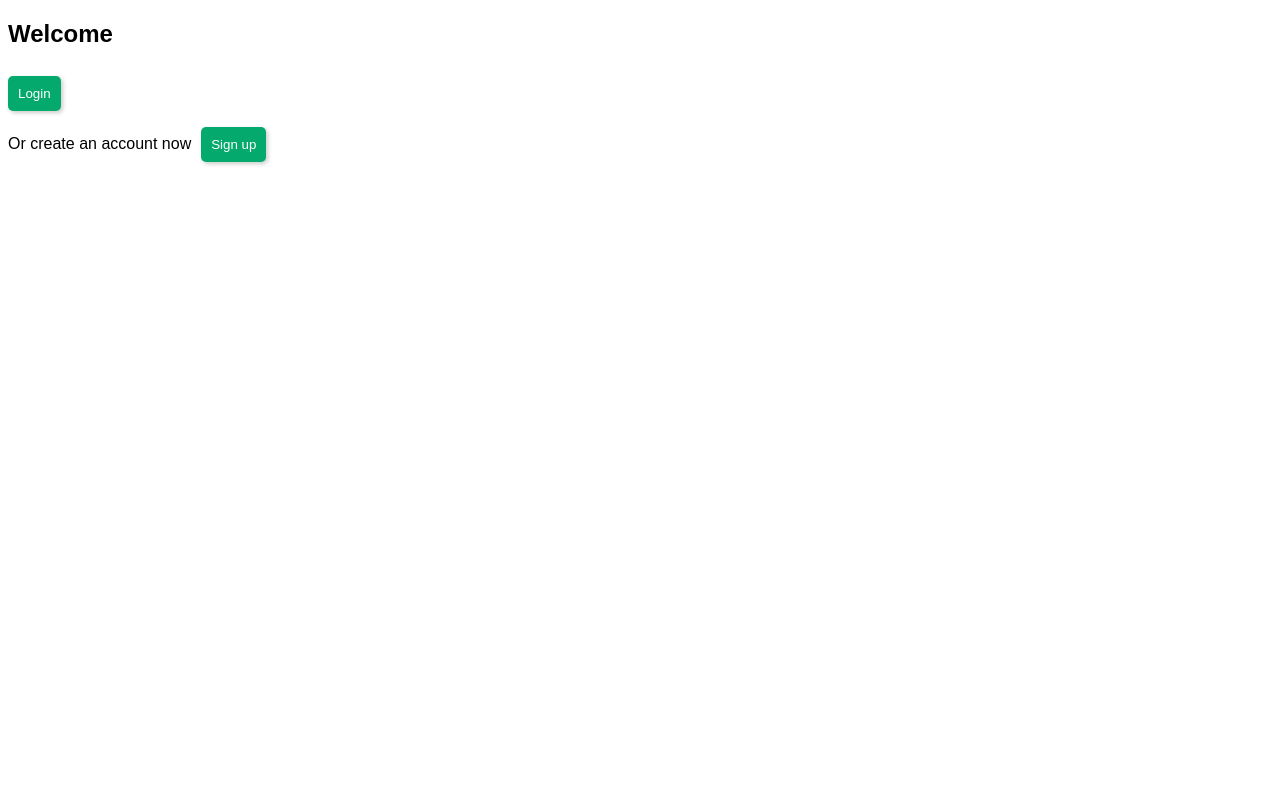
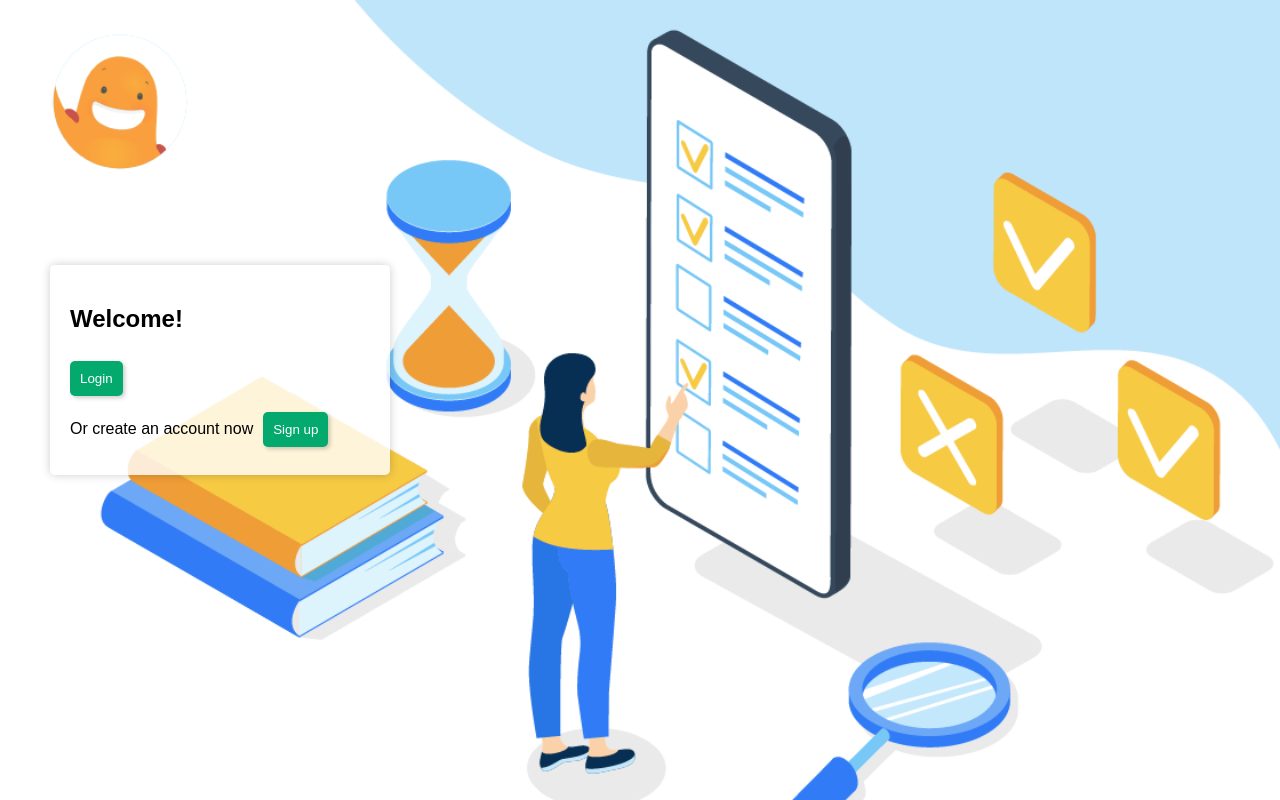
Before and after one commit to ObaiMohammad/Survey.web, a website: page HTML/web/HomePage.html in a window 1280 px wide. Drawn offline with nearby package versions, Linux system fonts and the light colour scheme.

Commit message:
feat(HomePage): add background image

```diff
--- a/HTML/css/HomePage.css
+++ b/HTML/css/HomePage.css
@@ -1,4 +1,75 @@
 body {font-family: Arial, Helvetica, sans-serif;}
+
+body {
+  background-image: url('../img/survey.png');
+  background-size: cover; /* Cover the entire viewport */
+  /*background-position: center; !* Center the background image *!*/
+  background-repeat: no-repeat; /* Prevent image repetition */
+  height: 100vh;
+  margin: 0;
+  display: flex;
+  justify-content: flex-start; /* Align content to the right */
+  align-items: center; /* Center vertically */
+}
+
+#loginContainer {
+  background-color: rgba(255, 255, 255, 0.8); /* Semi-transparent white background */
+    /*border-width:2px;*/
+    /*border-style: solid;*/
+    /*border-color: #d9d8d8;*/
+  box-shadow: 0px 0px 10px rgba(0, 0, 0, 0.2);
+  border-radius: 5px;
+  padding: 20px;
+  width: 300px; /* Set a fixed width for the container */
+  margin-top: -60px;
+  margin-left: 50px;
+}
+
+
+/*body {*/
+/*  display: flex;*/
+/*  flex-wrap: wrap; !* Allow items to wrap to the next line *!*/
+/*  align-items: center;*/
+/*  justify-content: center;*/
+/*  height: 100vh;*/
+/*  margin: 0;*/
+/*}*/
+/*!*#background{*!*/
+/*!* float: left;*!*/
+/*!*  width: 1000px;*!*/
+/*!*  height: 100%;*!*/
+/*!*}*!*/
+/*!*#loginContainer{*!*/
+/*!*  border-width:10px;*!*/
+/*!*  border-style:solid;*!*/
+/*!*  border-color:#FF0000;*!*/
+/*!*}*!*/
+
+/*#background {*/
+/*  max-width: 100%; !* Ensure the image doesn't exceed its natural size *!*/
+/*  height: auto;*/
+/*}*/
+
+/*#loginContainer {*/
+/*  flex: 1;*/
+/*  padding: 20px;*/
+/*}*/
+
+/*@media (max-width: 768px) {*/
+/*  !* Adjust styles for screens smaller than 768px width *!*/
+/*  body {*/
+/*    flex-direction: column; !* Stack elements vertically *!*/
+/*  }*/
+
+/*  #background {*/
+/*    width: 100%; !* Make the image take up the full width *!*/
+/*  }*/
+
+/*  #loginContainer {*/
+/*    width: 100%; !* Make the login container take up the full width *!*/
+/*    padding: 10px; !* Adjust padding for smaller screens *!*/
+/*  }*/
+/*}*/
 
 .accessButton{
   width:auto;
--- a/HTML/web/HomePage.html
+++ b/HTML/web/HomePage.html
@@ -9,10 +9,8 @@
 
 </head>
 <body>
-
-
-<h2>Welcome</h2>
-
+ <div id ="loginContainer" >
+   <h2>Welcome!</h2>
    <button onclick="displayBlock('loginBlock')" id="login" class="accessButton" >Login</button>
    <div class="sinUpContainer">
      <p> Or create an account now </p>
@@ -33,5 +31,7 @@
      });
    </script>
 
+ </div>
+
 </body>
 </html>
```
Also changed, not shown: HTML/img/survey.png (added). Lines whose indentation alone changed are shown as unchanged.
